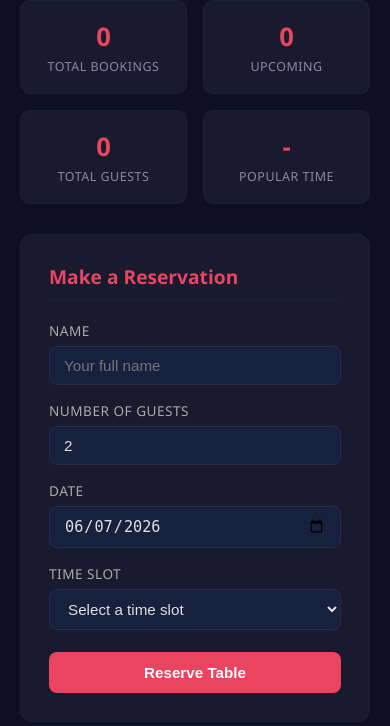
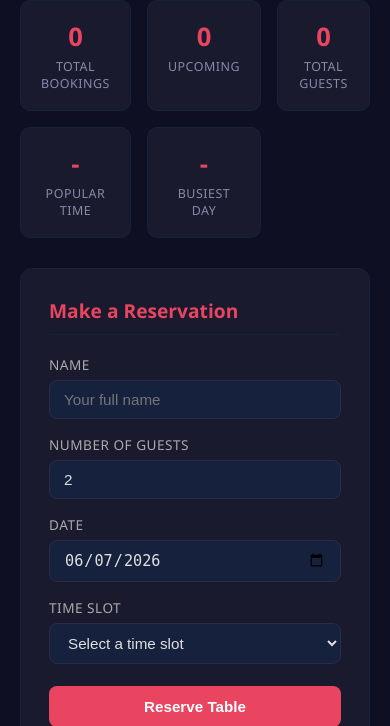
Before and after one commit to ShubhamDevops07/restaurant-booking, a Flask app: page / in a window 390 px wide. Shown: the part 143-869 px from the top of the page. Run offline with Flask 2, Linux system fonts and the light colour scheme; data that the repository does not hold is empty.

Commit message:
Add busiest day stat, past-date validation, and booking card animations
- Display busiest day in the stats dashboard (data already from API)
- Prevent booking dates in the past with client min-date and server validation
- Add subtle slide-in animation for booking cards
- Adjust stats grid to 5 columns with responsive 3-column mobile layout

https://claude.ai/code/session_01NA3KRFvKu1pdCLpGPXKR78

```diff
--- a/app.py
+++ b/app.py
@@ -55,6 +55,13 @@ def book():
         return jsonify({"error": "Date is required"}), 400
     if not time_slot:
         return jsonify({"error": "Time slot is required"}), 400
+
+    try:
+        booking_date = datetime.strptime(date, "%Y-%m-%d").date()
+        if booking_date < datetime.now().date():
+            return jsonify({"error": "Cannot book a date in the past"}), 400
+    except ValueError:
+        return jsonify({"error": "Invalid date format"}), 400
 
     conn = get_db()
     conn.execute(
--- a/templates/index.html
+++ b/templates/index.html
@@ -200,6 +200,10 @@
         }
         .day-detail .no-bookings { color: #666; font-style: italic; font-size: 0.9rem; }
 
+        @keyframes slideIn {
+            from { opacity: 0; transform: translateY(8px); }
+            to { opacity: 1; transform: translateY(0); }
+        }
         .booking-card {
             background: #16213e;
             border-radius: 8px;
@@ -209,6 +213,7 @@
             justify-content: space-between;
             align-items: center;
             border-left: 3px solid #e94560;
+            animation: slideIn 0.3s ease forwards;
         }
         .booking-info span {
             display: inline-block;
@@ -224,7 +229,7 @@
             margin: 0 auto 20px;
             padding: 0 20px;
             display: grid;
-            grid-template-columns: repeat(4, 1fr);
+            grid-template-columns: repeat(5, 1fr);
             gap: 16px;
         }
         .stat-card {
@@ -269,7 +274,7 @@
         /* Responsive */
         @media (max-width: 768px) {
             .container { grid-template-columns: 1fr; }
-            .stats-bar { grid-template-columns: repeat(2, 1fr); }
+            .stats-bar { grid-template-columns: repeat(3, 1fr); }
             footer { flex-direction: column; gap: 10px; text-align: center; }
             footer .hours { flex-direction: column; gap: 4px; }
         }
@@ -297,6 +302,10 @@
         <div class="stat-card">
             <div class="stat-value" id="statPopularTime">-</div>
             <div class="stat-label">Popular Time</div>
+        </div>
+        <div class="stat-card">
+            <div class="stat-value" id="statBusiestDay">-</div>
+            <div class="stat-label">Busiest Day</div>
         </div>
     </div>
 
@@ -384,8 +393,10 @@
         calYear = now.getFullYear();
         calMonth = now.getMonth();
 
-        // Set default date to today
-        document.getElementById('date').value = now.toISOString().split('T')[0];
+        // Set default date to today and prevent past dates
+        const todayISO = now.toISOString().split('T')[0];
+        document.getElementById('date').value = todayISO;
+        document.getElementById('date').setAttribute('min', todayISO);
 
         // Load bookings then render
         fetchBookings();
@@ -409,6 +420,12 @@
                     document.getElementById('statUpcoming').textContent = data.upcoming_bookings;
                     document.getElementById('statGuests').textContent = data.total_guests;
                     document.getElementById('statPopularTime').textContent = data.popular_time || '-';
+                    if (data.busiest_day) {
+                        const bd = new Date(data.busiest_day + 'T12:00:00');
+                        document.getElementById('statBusiestDay').textContent = bd.toLocaleDateString('en-US', { month: 'short', day: 'numeric' });
+                    } else {
+                        document.getElementById('statBusiestDay').textContent = '-';
+                    }
                 });
         }
 
```
